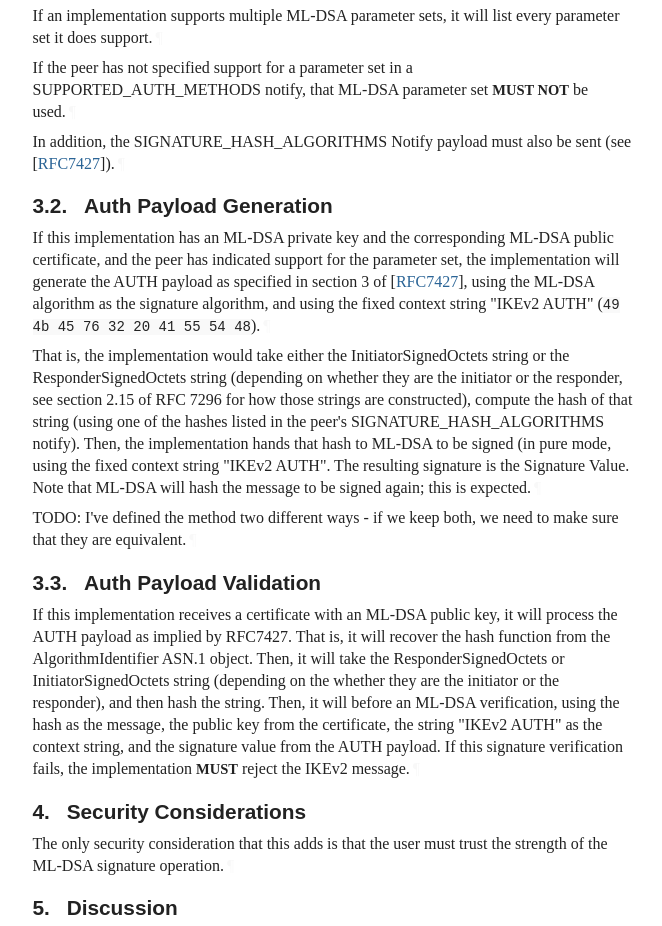
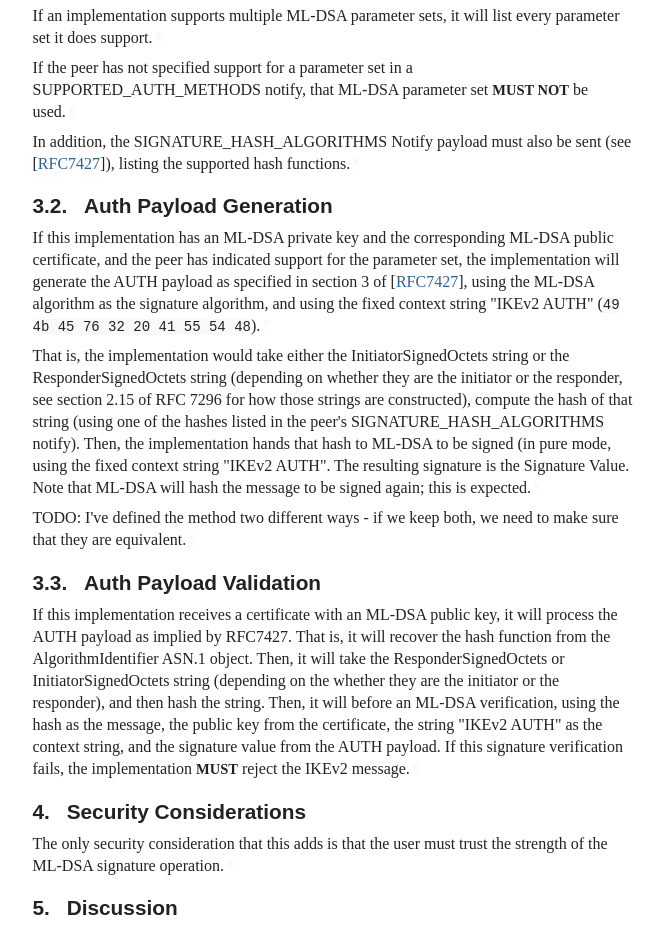
Before and after one commit to sfluhrer/ikev2-mldsa-support, a plain HTML site: page draft-sfluhrer-ipsecme-ikev2-mldsa.html in a window 1280 px wide. Shown: the part 1946-2872 px from the top of the page, without its empty margins (92-754 px from the left). Drawn offline with Linux system fonts and the light colour scheme; a web font is replaced by a local one.

Commit message:
Script updating gh-pages from 810f8c8. [ci skip]

```diff
--- a/draft-sfluhrer-ipsecme-ikev2-mldsa.html
+++ b/draft-sfluhrer-ipsecme-ikev2-mldsa.html
@@ -1285,7 +1285,7 @@ To do so, they will use the <span>[<a href="#RFC9593" class="cite xref">RFC9593<
 <p id="section-3.1-3">TODO: Verify that these are the DER OID values that NIST has specified<a href="#section-3.1-3" class="pilcrow">¶</a></p>
 <p id="section-3.1-4">If an implementation supports multiple ML-DSA parameter sets, it will list every parameter set it does support.<a href="#section-3.1-4" class="pilcrow">¶</a></p>
 <p id="section-3.1-5">If the peer has not specified support for a parameter set in a SUPPORTED_AUTH_METHODS notify, that ML-DSA parameter set <span class="bcp14">MUST NOT</span> be used.<a href="#section-3.1-5" class="pilcrow">¶</a></p>
-<p id="section-3.1-6">In addition, the SIGNATURE_HASH_ALGORITHMS Notify payload must also be sent (see <span>[<a href="#RFC7427" class="cite xref">RFC7427</a>]</span>).<a href="#section-3.1-6" class="pilcrow">¶</a></p>
+<p id="section-3.1-6">In addition, the SIGNATURE_HASH_ALGORITHMS Notify payload must also be sent (see <span>[<a href="#RFC7427" class="cite xref">RFC7427</a>]</span>), listing the supported hash functions.<a href="#section-3.1-6" class="pilcrow">¶</a></p>
 </section>
 </div>
 <div id="auth-payload-generation">
```
Also changed, not shown: draft-sfluhrer-ipsecme-ikev2-mldsa.txt.
